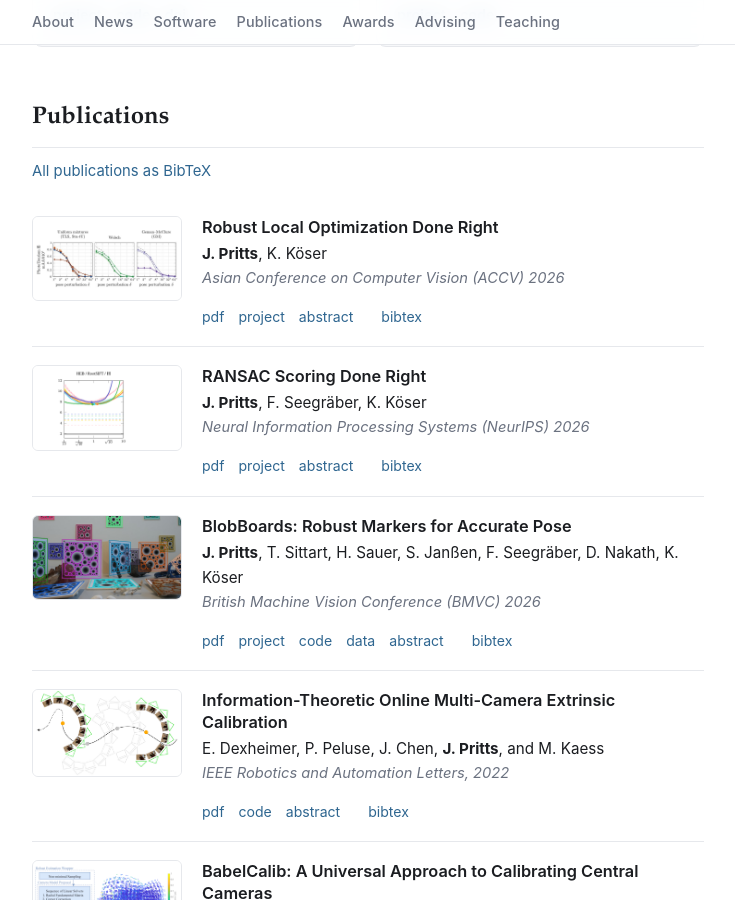
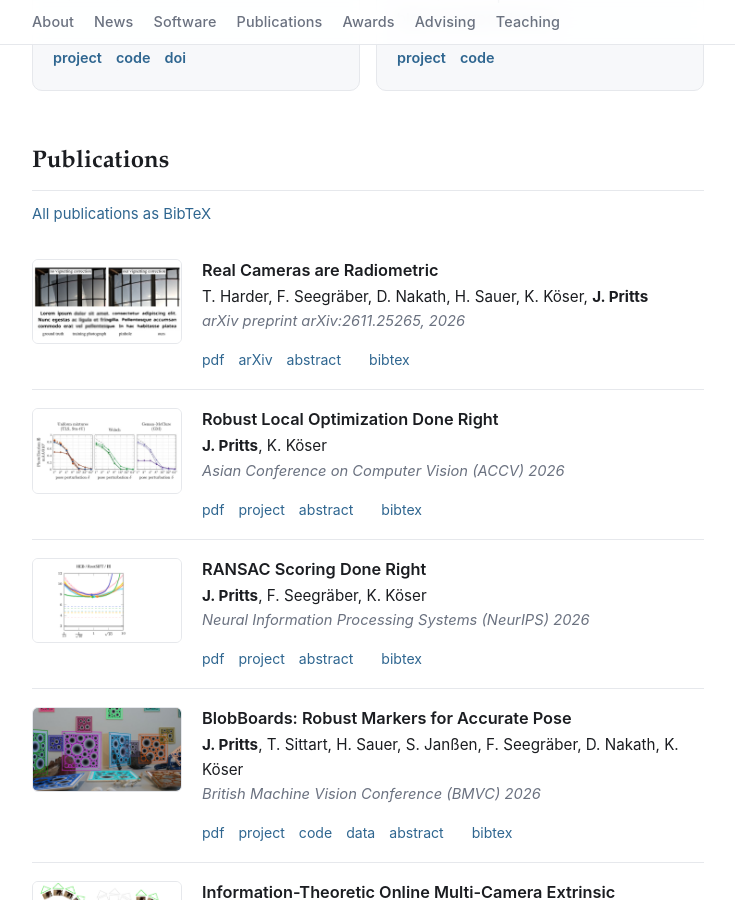
Before and after one commit to prittjam/prittjam.github.io, a Jekyll site: the page built from index.html, in a window 1280 px wide and 900 px high, scrolled down 2205 px. Shown: the whole window, without its empty margins (272-1007 px from the left). Built offline with Jekyll 4.4.1, drawn with Linux system fonts in a browser that asks for light colours; some of the changed text lies outside the part shown.

Commit message:
News + Publications: Real Cameras are Radiometric preprint; update vitae PDF
Co-Authored-By: Claude Opus 5.5 <noreply@anthropic.com>
Claude-Session: https://claude.ai/code/session_0112sAEJ9DDurUfF1eTELWZZ

```diff
--- a/_data/news.yml
+++ b/_data/news.yml
@@ -1,4 +1,6 @@
 # Newest first. `item` may contain inline HTML (<em>, <strong>, <a>).
+- date: Nov 2026
+  item: 'New preprint: <em>Real Cameras are Radiometric</em> is on <a href="https://arxiv.org/abs/2611.25265" target="_blank" rel="noopener">arXiv</a>.'
 - date: Oct 2026
   item: 'Ties Harder completed his M.Sc. thesis, <em>Boundary Movement Aware Differentiable Rendering for Visual Calibration Tasks</em>.'
 - date: Oct 2026
--- a/_data/publications.yml
+++ b/_data/publications.yml
@@ -1,4 +1,24 @@
 # Generated from doc/*.html fragments. Edit here; the site rebuilds on push.
+
+- id: radiometric
+  title: 'Real Cameras are Radiometric'
+  authors: 'T. Harder, F. Seegräber, D. Nakath, H. Sauer, K. Köser, J. Pritts'
+  venue: 'arXiv preprint arXiv:2611.25265, 2026'
+  thumb: './img/papers/Harder-arXiv26-thumb.jpg'
+  alt: 'Real Cameras are Radiometric — panorama without and with vignetting correction, and a texture learned from defocused images'
+  width: 640
+  height: 360
+  links:
+    - { label: 'pdf', href: 'https://arxiv.org/pdf/2611.25265' }
+    - { label: 'arXiv', href: 'https://arxiv.org/abs/2611.25265' }
+  abstract: 'We propose the radiometric camera, a model that lifts any central geometric camera model to a radiometric one. The lifted model keeps the projection of the geometric model and adds a finite aperture, a free-form focus surface and a generic vignetting function. We calibrate it by inverse rendering directly on the relative irradiance of the sensor, from the same images of standard calibration targets used in geometric calibration. Geometric calibration absorbs the bias of its feature detections. The proposed radiometric calibration uses no features, and our radiometric cameras have lower reprojection errors on held-out test sets. The focus surface extends defocus modeling from the thin lens to any central camera, and we use it in a first multi-view radiometric reconstruction, which recovers the in-focus reflectance of a texture from defocused images. The vignetting is estimated jointly and accurately reproduces a flat field measured through a diffuser. Because every standard camera model lifts to a radiometric one, the radiometric camera naturally and directly extends generative scene models beyond multi-view geometry to multi-view radiometric ones, where phenomena such as lighting and attenuation can be accurately estimated.'
+  bibtex: |
+    @article{harder2026radiometric,
+      title   = {Real Cameras are Radiometric},
+      author  = {Harder, Ties and Seegr{\"a}ber, Felix and Nakath, David and Sauer, Hendrik and K{\"o}ser, Kevin and Pritts, James},
+      journal = {arXiv preprint arXiv:2611.25265},
+      year    = {2026}
+    }
 
 - id: localopt
   title: 'Robust Local Optimization Done Right'
--- a/doc/pritts.bib
+++ b/doc/pritts.bib
@@ -1,3 +1,10 @@
+@article{harder2026radiometric,
+  title   = {Real Cameras are Radiometric},
+  author  = {Harder, Ties and Seegr{\"a}ber, Felix and Nakath, David and Sauer, Hendrik and K{\"o}ser, Kevin and Pritts, James},
+  journal = {arXiv preprint arXiv:2611.25265},
+  year    = {2026}
+}
+
 @inproceedings{pritts2026localopt,
   title     = {Robust Local Optimization Done Right},
   author    = {Pritts, James and K{\"o}ser, Kevin},
```
Also changed, not shown: img/papers/Harder-arXiv26-thumb.jpg (added), 1 other file.
